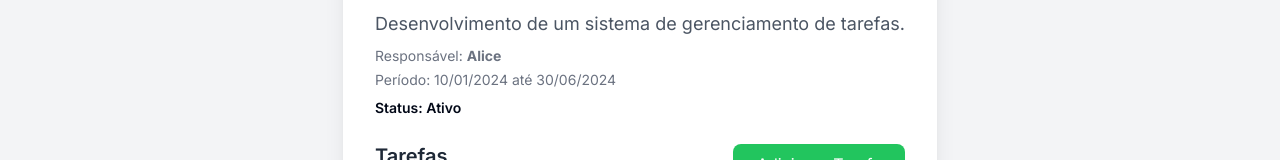
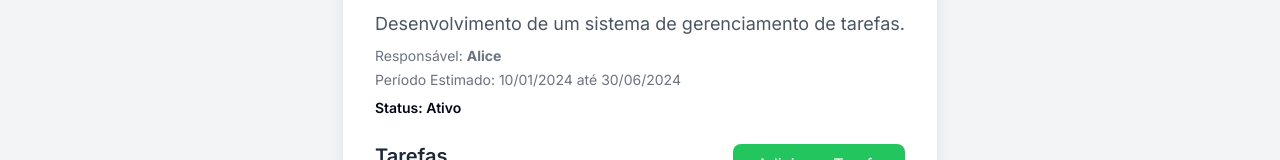
Before and after one commit to PLSR12/project-manager-system, a Next.js app: page /projects/1 in a window 1280 px wide. Shown: the part 174-334 px from the top of the page. Built offline with nearby package versions, Linux system fonts and the light colour scheme; no server answers; sample sign-in values are in the browser's storage.

Commit message:
feat: adjust text

```diff
--- a/src/app/(pages)/projects/[id]/page.tsx
+++ b/src/app/(pages)/projects/[id]/page.tsx
@@ -59,7 +59,7 @@ const ProjectDetails = () => {
 					Responsável: <strong>{project.responsible}</strong>
 				</p>
 				<p className="text-sm text-gray-500 mt-1">
-					Período: {dayjs(project.startDate).format("DD/MM/YYYY")} até{" "}
+					Período Estimado: {dayjs(project.startDate).format("DD/MM/YYYY")} até{" "}
 					{dayjs(project.endDate).format("DD/MM/YYYY")}
 				</p>
 				<p
```
